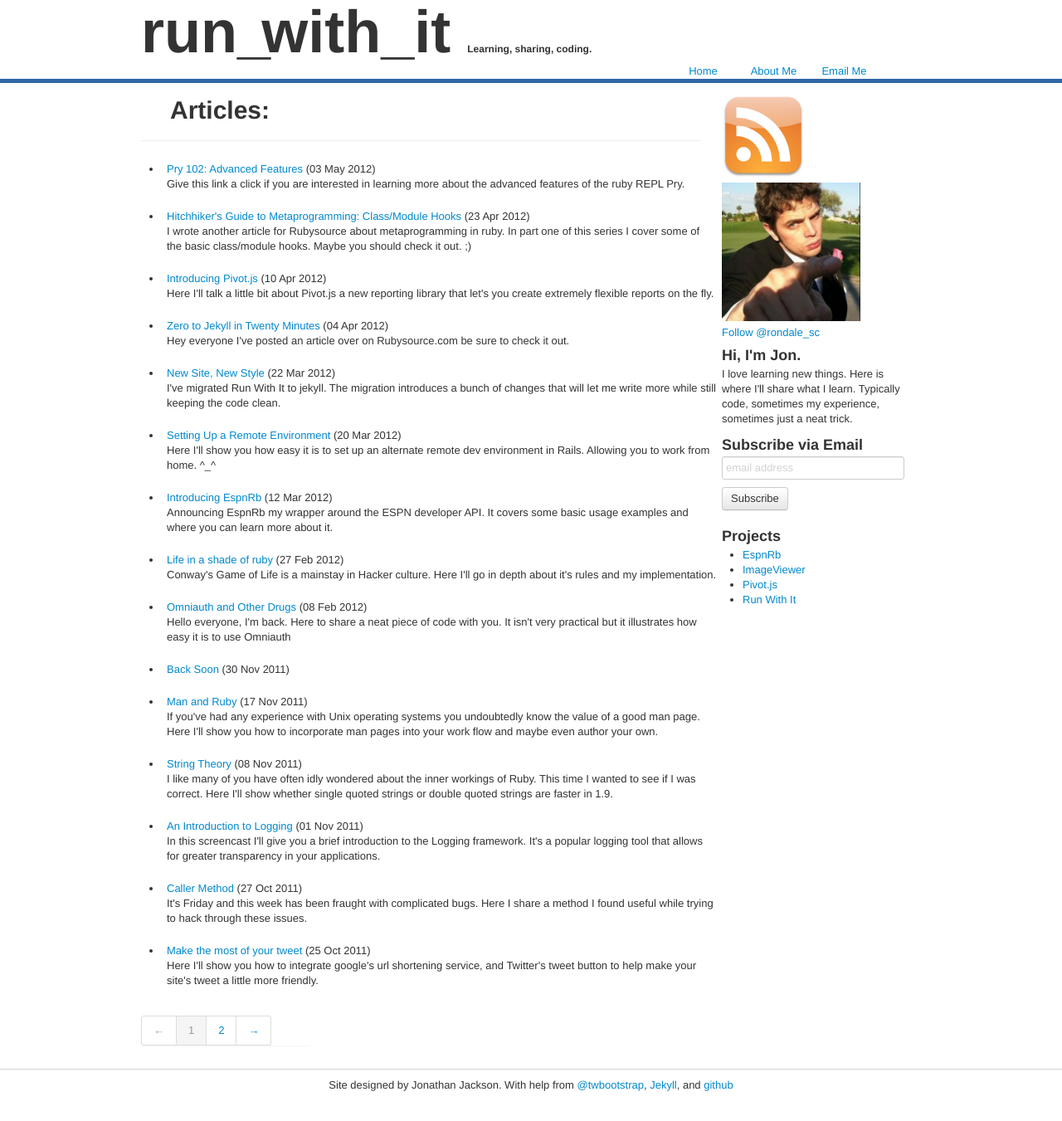
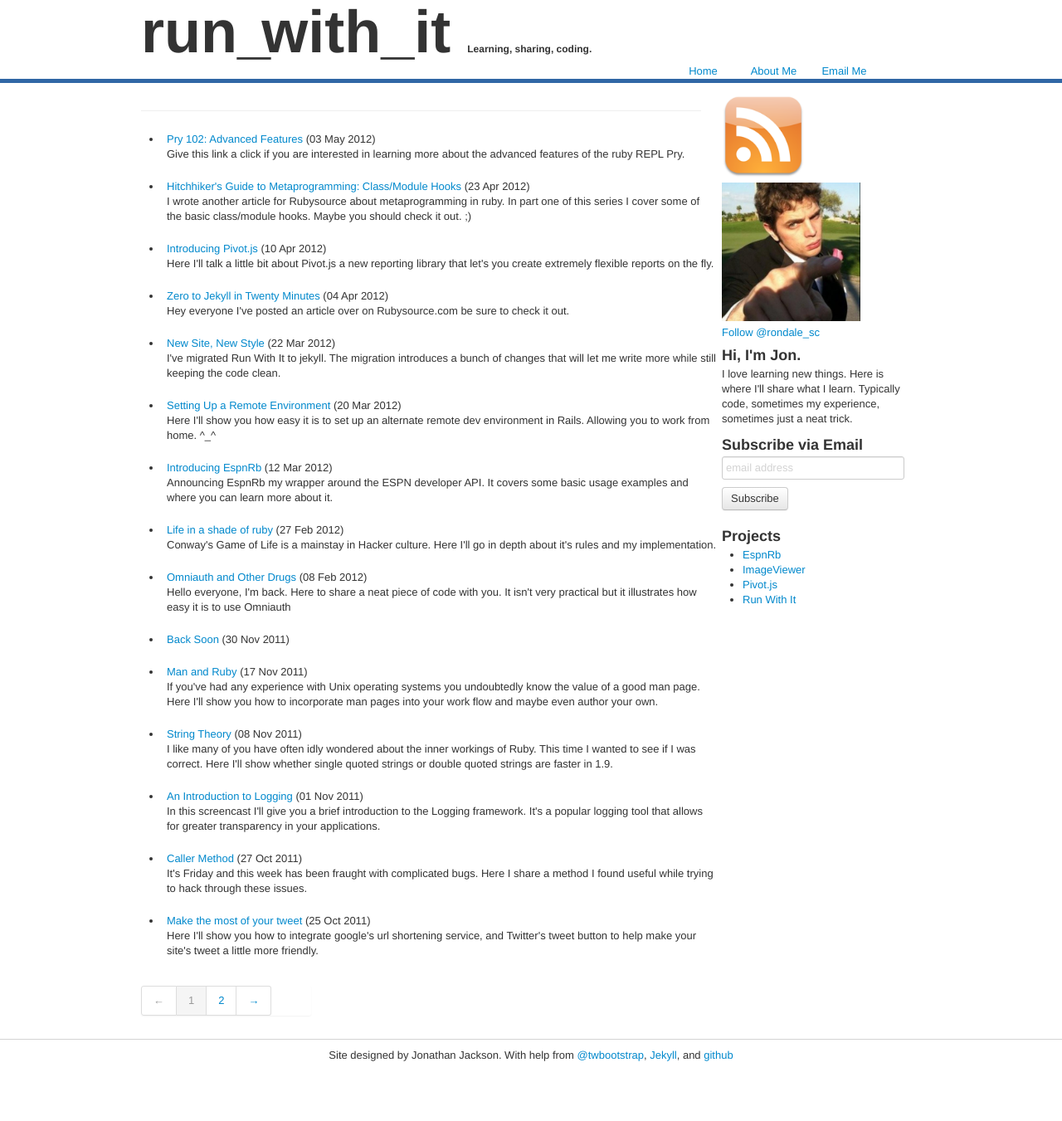
Before and after one commit to rondale-sc/run_with_it_redux, a Jekyll site: the page built from index.html, in a window 1280 px wide. Shown: the whole page at 83% size. Built offline with Jekyll 4.4.1, drawn with Linux system fonts in a browser that asks for light colours; nearby versions of some CDN libraries; Markdown is read by kramdown in place of the engine named in the settings; the list of posts is cut into pages by our own code; comment, search, counter and statistics services are not loaded; after the commit the page ends 1315 px from its top, so only the background shows below that.

Commit message:
Center search box and remove article header.

```diff
--- a/css/custom.css
+++ b/css/custom.css
@@ -1,8 +1,6 @@
 #mc_embed_signup {background:#fff; clear:left; font:14px Helvetica,Arial,sans-serif;width:210px;}
 
-
-#articles-header  {width:118px;display:inline;margin-left:35px;}
-#search_container {width:460px;float:right;margin-right:60px;}
+#search_container {width:460px;margin:auto;}
 #search_container input {width:450px;height:30px;font-size:24px;line-height:32px;}
 
 #search_results   {margin:auto;width:300px;}
--- a/index.html
+++ b/index.html
@@ -9,7 +9,7 @@
 
 <div class="span9" id="articles">
   <div style="margin:0;padding:0;">
-    <h1 id="articles-header">Articles:</h1>
+    <noscript><h1 id="articles-header">Articles:</h1></noscript>
     <div id="search_container"></div>
     <div style="clear:both;width:100%;"></div>
   </div>
```
